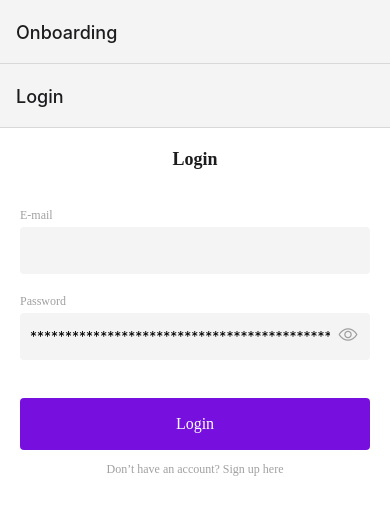
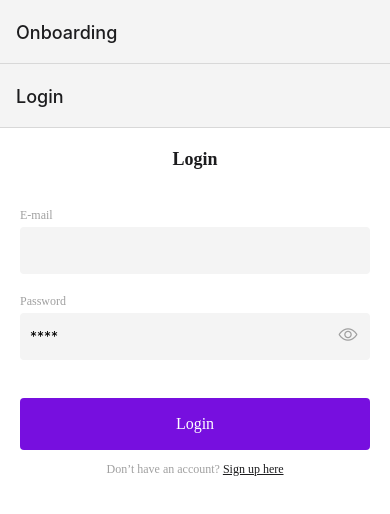
Before and after one commit to falquinho/energy-fund-app, a React Native app: screen /Login in a window 390 px wide. Shown: the top 514 px of the page. Built offline with nearby package versions, Linux system fonts and the light colour scheme.

Commit message:
Typing of Navigators.

```diff
--- a/src/navigation/loggedInNavigator.tsx
+++ b/src/navigation/loggedInNavigator.tsx
@@ -3,7 +3,14 @@ import HomeScreen from "../screens/home";
 import AssetDetailsScreen from "../screens/asset_details";
 import PortfolioScreen from "../screens/portfolio";
 
-const Tab = createBottomTabNavigator();
+
+export type LoggedInTabParamList = {
+  Home: undefined,
+  Asset: undefined,
+  Portfolio: undefined,
+}
+
+const Tab = createBottomTabNavigator<LoggedInTabParamList>();
 
 export const LoggedInNavigator: React.FC = () => (
   <Tab.Navigator>
--- a/src/navigation/onboardNavigator.tsx
+++ b/src/navigation/onboardNavigator.tsx
@@ -2,7 +2,13 @@ import { createNativeStackNavigator } from "@react-navigation/native-stack";
 import LoginScreen from "../screens/login";
 import SignupScreen from "../screens/signup";
 
-const Stack = createNativeStackNavigator();
+
+export type OnboardingStackParamList = {
+  Login: undefined,
+  SignUp: undefined,
+}
+
+const Stack = createNativeStackNavigator<OnboardingStackParamList>();
 
 export const OnboardingStack: React.FC = () => (
   <Stack.Navigator>
--- a/src/screens/login/index.tsx
+++ b/src/screens/login/index.tsx
@@ -5,8 +5,9 @@ import { MyButton } from '../../components/MyButton';
 import { TextLabel } from '../../components/TextLabel';
 import { Spacer } from '../../components/Spacer';
 import { SafeAreaView } from 'react-native-safe-area-context';
-import { TextStyle, ViewStyle } from 'react-native';
+import { TextStyle, View, ViewStyle } from 'react-native';
 import { MyPasswordInput } from '../../components/MyPasswordInput';
+import { LabelButton } from '../../components/LabelButton';
 
 
 const LoginScreen: React.FC = () => {
@@ -25,7 +26,7 @@ const LoginScreen: React.FC = () => {
       <MyPasswordInput
         label='Password'
         placeholder='Minimum 8 characters'
-        value='testtestetestetesttetstetesttesttesttestetesttetetstetsttesttesttesttteststtest'>
+        value='test'>
       </MyPasswordInput>
 
       <Spacer size={38}/>
@@ -34,9 +35,11 @@ const LoginScreen: React.FC = () => {
 
       <Spacer size={12}/>
 
-      <TextLabel style={centerText}>
-        Don’t have an account? Sign up here
-      </TextLabel>
+      <View style={signupContainer}>
+        <TextLabel>Don’t have an account? </TextLabel>
+        <LabelButton onPress={() => {}} label='Sign up here'/>
+      </View>
+
     </SafeAreaView>
   )
 }
@@ -49,4 +52,9 @@ const centerText: TextStyle = {
   textAlign: 'center',
 }
 
+const signupContainer: ViewStyle = {
+  flexDirection: 'row',
+  justifyContent: 'center',
+}
+
 export default LoginScreen;
```
